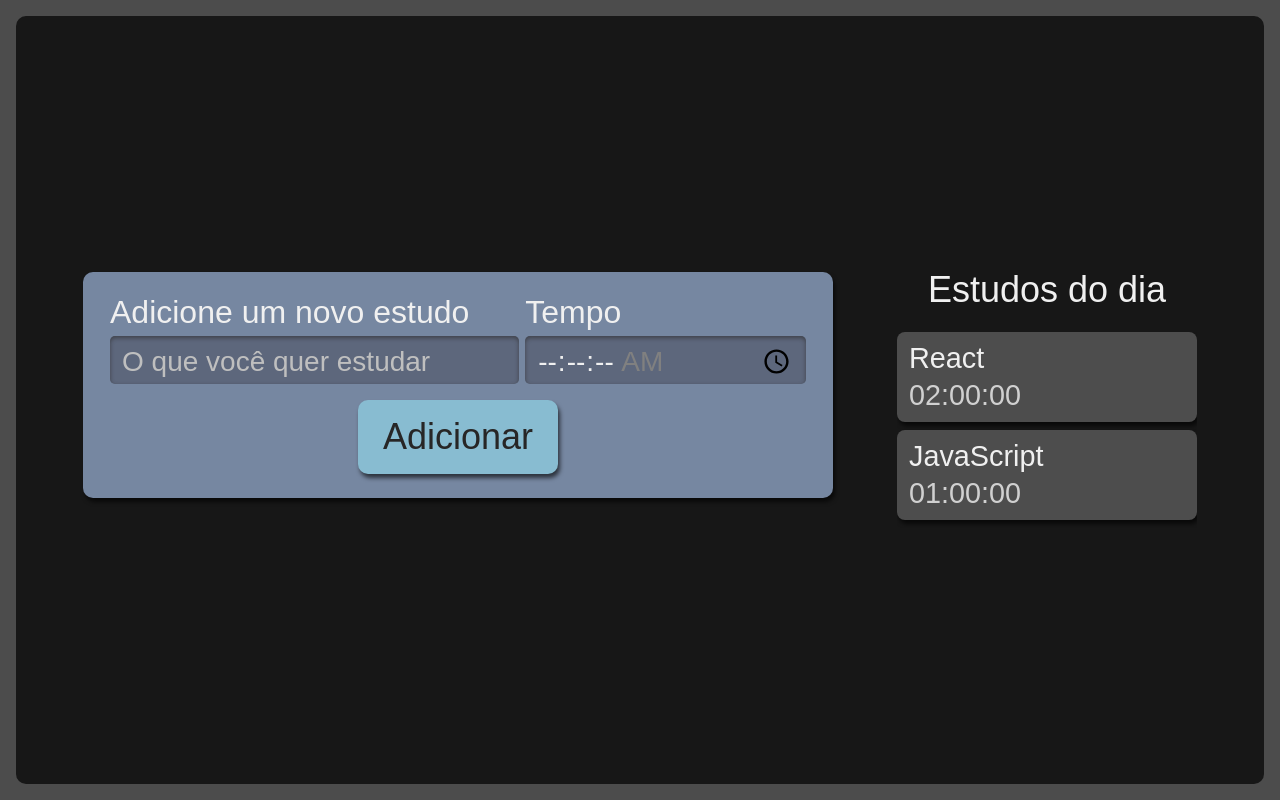
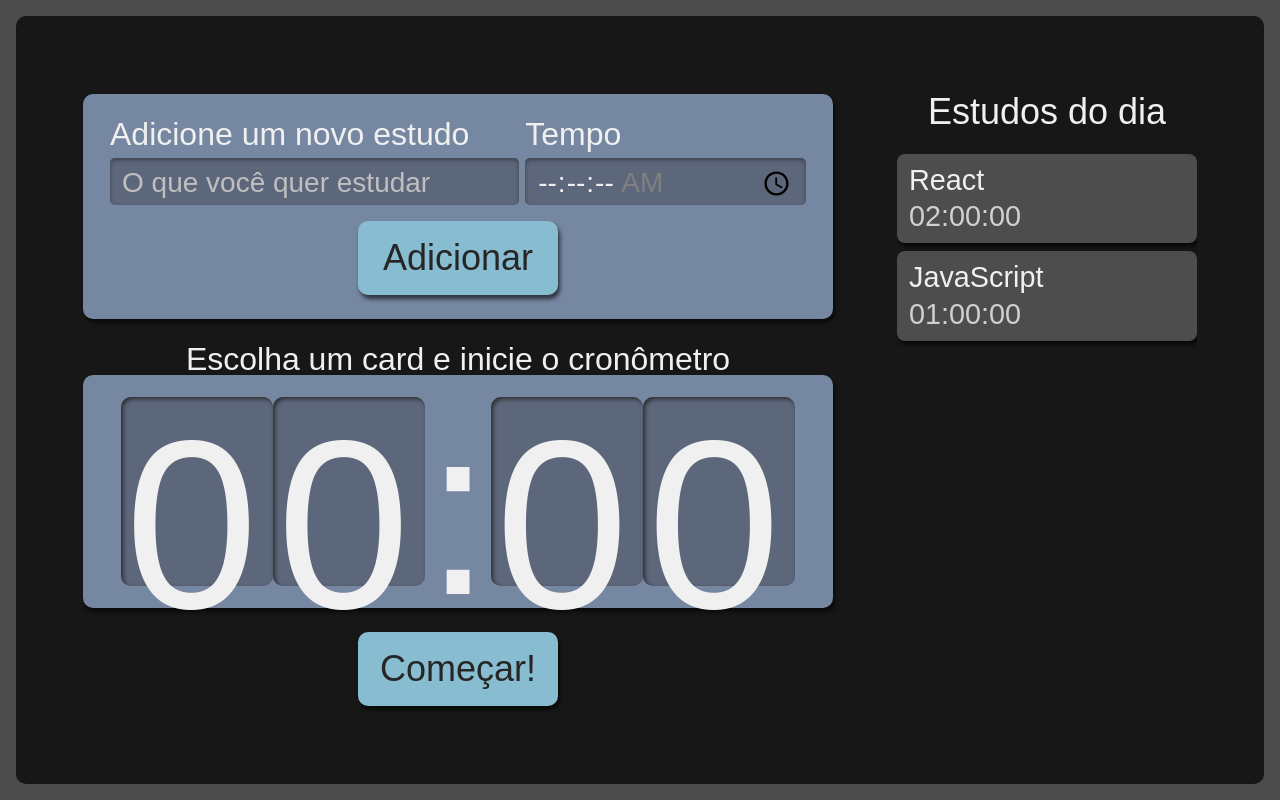
Before and after one commit to rafaellore/alura-studies, a React (Create React App) app: page / in a window 1280 px wide. Built offline with nearby package versions, Linux system fonts and the light colour scheme.

Commit message:
adds chronometer component

```diff
--- /dev/null
+++ b/src/components/Chronometer/Chronometer.module.scss
@@ -0,0 +1,58 @@
+.chronometer {
+  display: flex;
+  flex-direction: column;
+  align-items: center;
+  grid-area: cronometro;
+
+  .clockWrapper {
+    align-items: center;
+    background-color: #7687a1;
+    border-radius: 10px;
+    box-shadow: 2px 4px 4px #0000009f;
+    box-sizing: border-box;
+    display: flex;
+    font-size: 5rem;
+    justify-content: center;
+    margin-bottom: 24px;
+    padding: 16px 12px;
+    width: 100%;
+  }
+
+  .title {
+    font-size: 2rem;
+  }
+
+  button {
+    background-color: #88bcd1;
+    border-radius: 10px;
+    box-shadow: 2px 4px 4px #0000009f;
+    color: #272626;
+    cursor: pointer;
+    font-size: 1.25rem;
+    padding: 16px;
+    width: 150px;
+
+    &:active {
+      background-color: #7ca6b7;
+      box-shadow: 2px 2px 4px #0000009f inset;
+      cursor: auto;
+    }
+  }
+
+  @media screen and (min-width: 1280px) {
+    .clockWrapper {
+      font-size: 15rem;
+    }
+
+    p {
+      font-size: 2rem;
+    }
+
+    button {
+      grid-column-start: span 2;
+      justify-self: center;
+      width: 200px;
+      font-size: 2.25rem;
+    }
+  }
+}
--- /dev/null
+++ b/src/components/Chronometer/Clock/Clock.module.scss
@@ -0,0 +1,21 @@
+.clockNumber {
+  background-color: #5d677c;
+  box-shadow: 2px 2px 4px #2b2b2b inset;
+  height: 3.6rem;
+  width: 3rem;
+  padding: 8px 4px;
+  border-radius: 10px;
+
+  @media screen and (min-width: 1280px) {
+    height: 10.8rem;
+    width: 9rem;
+  }
+}
+
+.clockDiv {
+  height: 4.2rem;
+
+  @media screen and (min-width: 1280px) {
+    height: 12.6rem;
+  }
+}
--- /dev/null
+++ b/src/components/Chronometer/Clock/index.tsx
@@ -0,0 +1,13 @@
+import style from './Clock.module.scss';
+
+export default function Clock() {
+  return (
+    <>
+      <span className={style.clockNumber}>0</span>
+      <span className={style.clockNumber}>0</span>
+      <span className={style.clockDiv}>:</span>
+      <span className={style.clockNumber}>0</span>
+      <span className={style.clockNumber}>0</span>
+    </>
+  );
+}
--- /dev/null
+++ b/src/components/Chronometer/index.tsx
@@ -0,0 +1,15 @@
+import Button from '../Button';
+import Clock from './Clock';
+import style from './Chronometer.module.scss';
+
+export default function Chronometer() {
+  return (
+    <div className={style.chronometer}>
+      <p className={style.title}>Escolha um card e inicie o cronômetro</p>
+      <div className={style.clockWrapper}>
+        <Clock />
+      </div>
+      <Button>Começar!</Button>
+    </div>
+  );
+}
--- a/src/pages/App.tsx
+++ b/src/pages/App.tsx
@@ -1,3 +1,4 @@
+import Chronometer from '../components/Chronometer';
 import Form from '../components/Form';
 import List from '../components/List';
 import style from './App.module.scss';
@@ -7,6 +8,7 @@ function App() {
     <div className={style.AppStyle}>
       <Form />
       <List />
+      <Chronometer/>
     </div>
   );
 }
```
